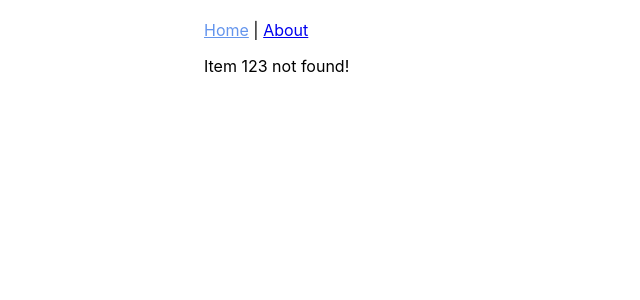
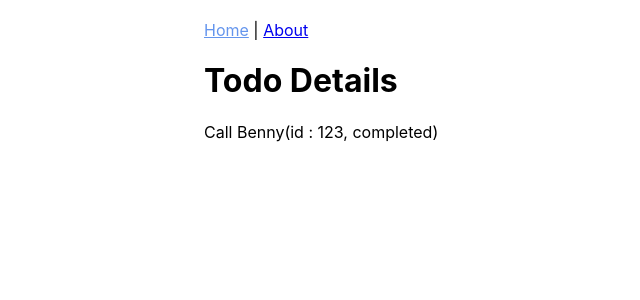
Before and after one commit to MinuteMediaWebTraining/react-todo, a React (Create React App) app: page /todo/123 in a window 1280 px wide. Before the commit this address had no page. Shown: the top 300 px of the page, without its empty margins (286-926 px from the left). Built offline with nearby package versions, Linux system fonts and the light colour scheme.

Commit message:
redux use store

```diff
--- a/src/components/Todo.tsx
+++ b/src/components/Todo.tsx
@@ -11,7 +11,7 @@ interface IProps {
 
 const Todo: React.FC<IProps> = ({id, text, completed, onCompletedToggle}) => {
   function onChange() {
-    onCompletedToggle(id, !completed);
+    onCompletedToggle(id);
   }
 
   return (
--- a/src/components/TodoDashboard.tsx
+++ b/src/components/TodoDashboard.tsx
@@ -4,33 +4,26 @@ import TodoList from './TodoList';
 import { ITodo } from '../models/ITodo';
 import { ViewFilterMode } from '../models/ViewFilterMode';
 import { createId } from '../utils/idGenerator';
+import { useAppDispatch, useAppSelector } from '../store/hooks';
+import { add, toggleCompleted } from '../store/todoSlice';
 
-// temp solution for passing data
-// cannot share data effectively (no loading flag, use for read only)
-interface IGlobals {
-  tempTodoHolder: Array<ITodo>
-}
-
-export const globals:IGlobals =  {
-  tempTodoHolder: []
-}
 
 const TodoDashboard: React.FC = () => {
 	const [viewFilter, setViewFilter] = useState(ViewFilterMode.All);
-	const [todoCollection, setTodoCollection] = useState<Array<ITodo>>([]);
-  globals.tempTodoHolder = todoCollection;
+	const todoCollection = useAppSelector((state) => state.todo.items);
+	const dispatch = useAppDispatch()
 
 	useEffect(() => {
-		fetch('todo.json')
-			.then((response) => response.json())
-			.then((items) => {
-				setTodoCollection(items);
-			});
+	// 	fetch('todo.json')
+	// 		.then((response) => response.json())
+	// 		.then((items) => {
+	// 			setTodoCollection(items);
+	// 		});
 	}, []);
 
 	const onAdd = (value: string) => {
 		const newTodo = { id: createId(), text: value, completed: false };
-		setTodoCollection([...todoCollection, newTodo]);
+		dispatch(add(newTodo))
 	};
 
 	const getFilteredTodoList = () => {
@@ -50,14 +43,8 @@ const TodoDashboard: React.FC = () => {
 		return todoList;
 	};
 
-	const onCompletedToggle = (id: string, completed: boolean) => {
-		const todo = todoCollection.find((todo: ITodo) => todo.id === id);
-		if (todo) {
-			todo.completed = completed;
-		} else {
-			throw new Error('onCompletedToggle: todo id invalid');
-		}
-		setTodoCollection([...todoCollection]);
+	const onCompletedToggle = (id: string) => {
+		dispatch(toggleCompleted(id))
 	};
 
 	return (
--- a/src/components/TodoDetails.tsx
+++ b/src/components/TodoDetails.tsx
@@ -1,15 +1,12 @@
 import React from 'react';
-import { useSelector } from 'react-redux';
 import { useParams } from 'react-router';
-import { RootState } from '../store';
-import { globals } from './TodoDashboard';
+import { useAppSelector } from '../store/hooks';
+// import { globals } from './TodoDashboard';
 
 const TodoDetails: React.FC = () => {
 	const params = useParams();
-	const todoCollection = useSelector<RootState>((state) => state.todo.items);
-	console.log(todoCollection);
-
-	const todo = globals.tempTodoHolder.find((todo) => todo.id === params.id);
+	const todoCollection = useAppSelector((state) => state.todo.items);
+	const todo = todoCollection.find((todo) => todo.id === params.id);
 
 	if (!todo) {
 		return <p>Item {params.id} not found!</p>;
--- a/src/components/TodoList.tsx
+++ b/src/components/TodoList.tsx
@@ -4,7 +4,7 @@ import {ITodo} from '../models/ITodo';
 
 interface IProps  {
   todoCollection: ITodo[];
-  onCompletedToggle: (id: string, completed: boolean) => void;
+  onCompletedToggle: (id: string) => void;
 }
 
 const TodoList: React.FC<IProps> = ({todoCollection, onCompletedToggle}) => {
--- /dev/null
+++ b/src/store/hooks.ts
@@ -0,0 +1,6 @@
+import { TypedUseSelectorHook, useDispatch, useSelector } from 'react-redux';
+import type { RootState, AppDispatch } from './index';
+
+// Use throughout your app instead of plain `useDispatch` and `useSelector`
+export const useAppDispatch = () => useDispatch<AppDispatch>();
+export const useAppSelector: TypedUseSelectorHook<RootState> = useSelector;
--- a/src/store/todoSlice.ts
+++ b/src/store/todoSlice.ts
@@ -14,11 +14,17 @@ export const todoSlice = createSlice({
 			// doesn't actually mutate the state because it uses the Immer library,
 			// which detects changes to a "draft state" and produces a brand new
 			// immutable state based off those changes
-			// state.items.push(?);
+			state.items.push(action.payload);
 		},
+    toggleCompleted: (state, action) => {
+      const todo = state.items.find(action.payload);
+      if(todo) {
+        todo.completed = !todo.completed;
+      }
+    }
 	},
 });
 
-export const { add } = todoSlice.actions;
+export const { add, toggleCompleted } = todoSlice.actions;
 
 export default todoSlice.reducer;
```
